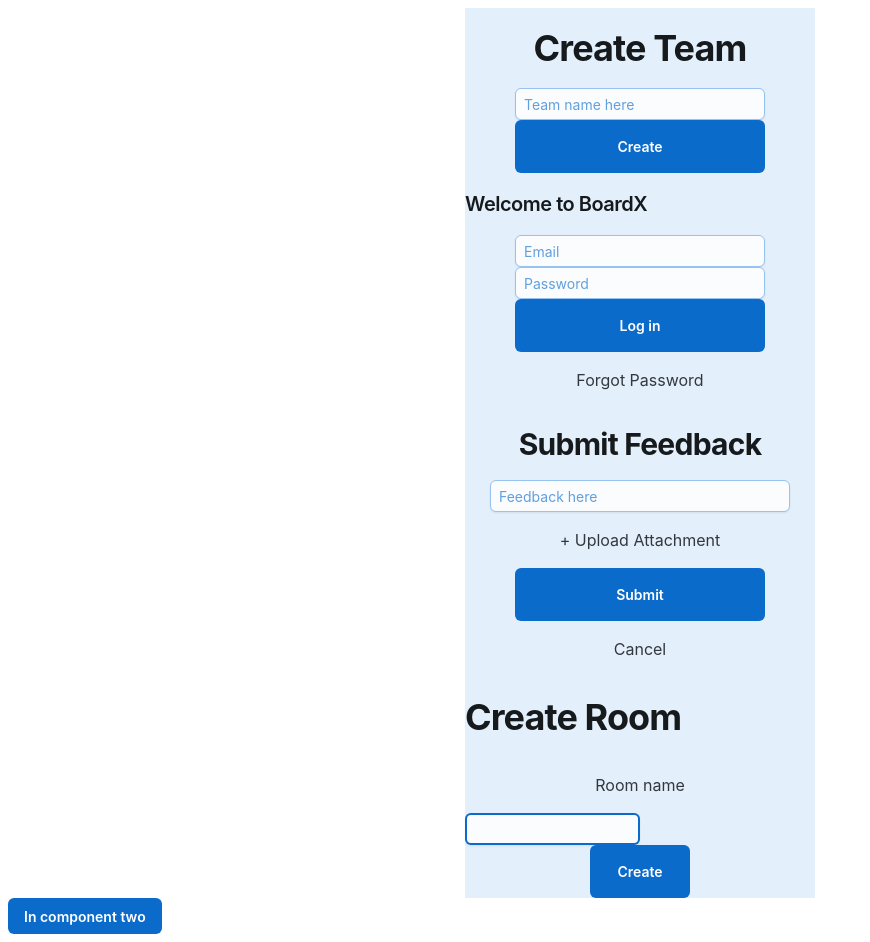
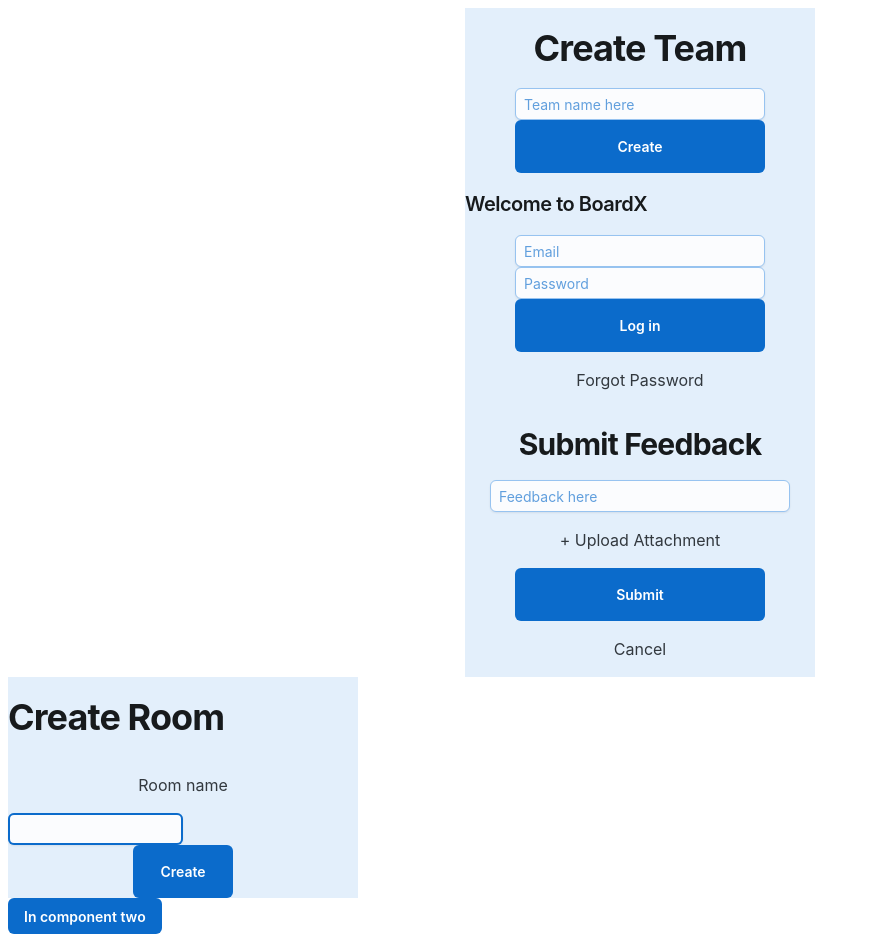
Before and after one commit to caryj567/JoyUI1, a React (Create React App) app: page / in a window 1280 px wide. Shown: the whole page, without its empty margins (0-870 px from the left). Built offline with nearby package versions, Linux system fonts and the light colour scheme.

Commit message:
Update Room.tsx

```diff
--- a/src/Room.tsx
+++ b/src/Room.tsx
@@ -14,7 +14,7 @@ export default function BasicButtons()
     return (
 
         <Box alignItems="center">
-            <Sheet color="primary" variant="soft"  sx={{width: 350, mx:"auto", my:"auto"}}>
+            <Sheet color="primary" variant="soft"  sx={{width: 350, my:"auto"}}>
                 <Typography level="h1" sx={{py:2}}>Create Room</Typography>
                 <FormControl id="Id" required size="sm" color="primary">
                     <Typography sx={{mx:"auto", py:2}}>Room name</Typography>
```
